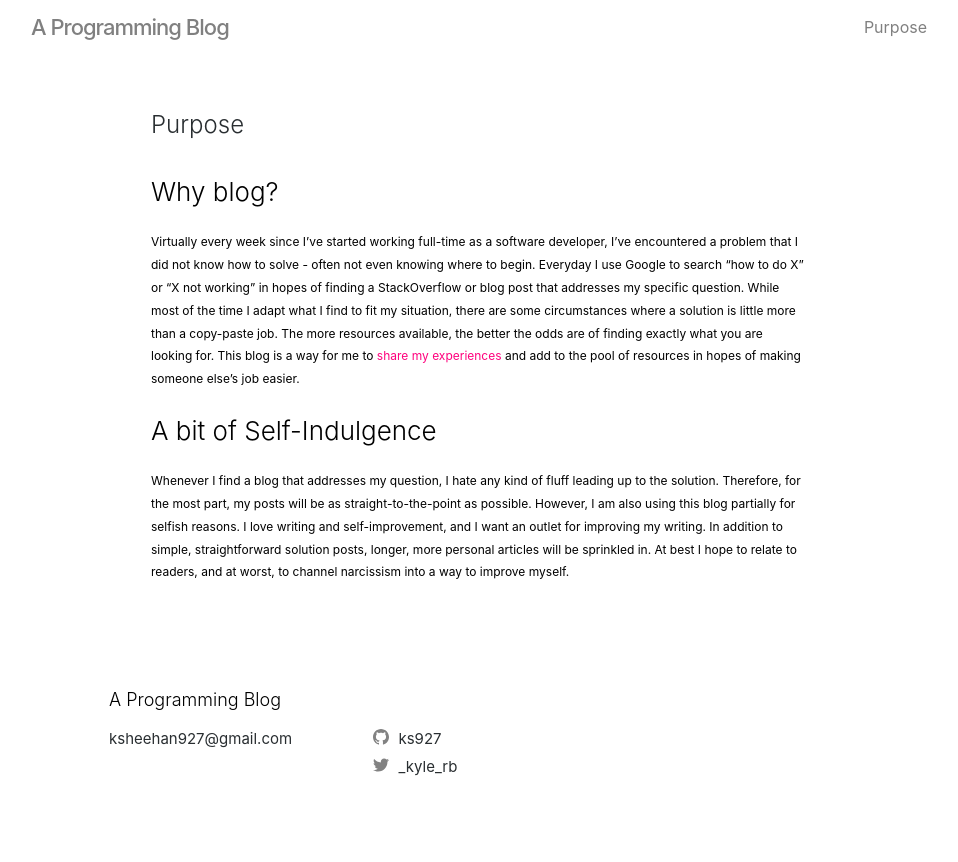
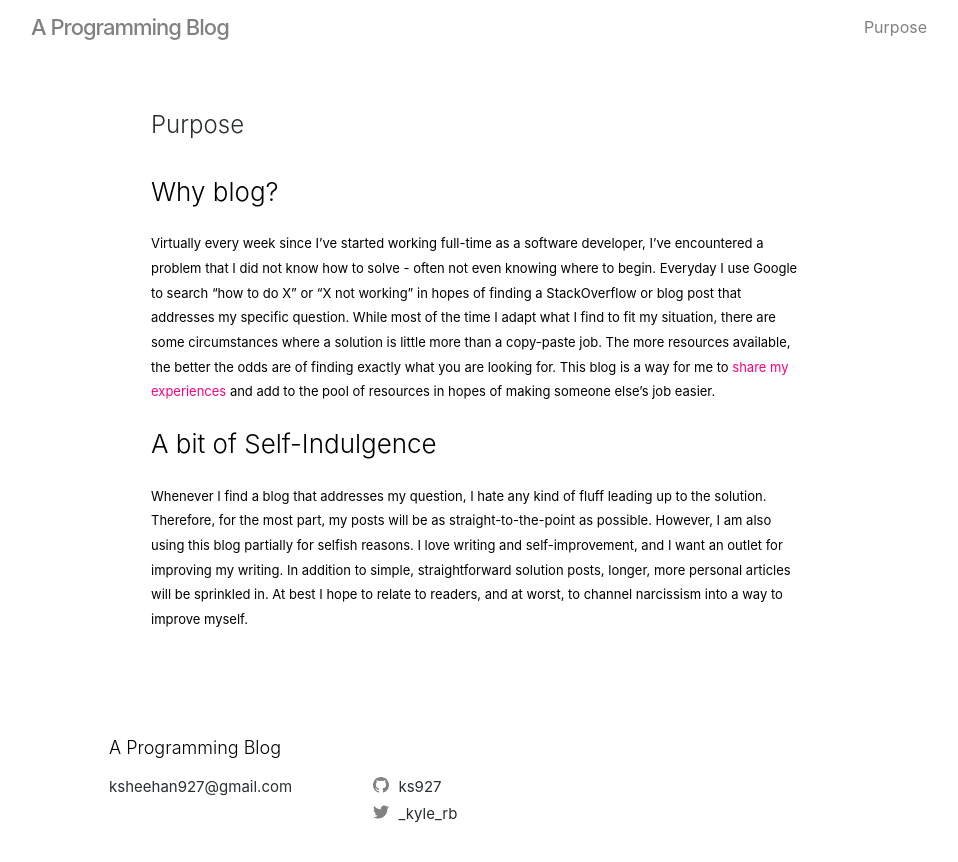
Before and after one commit to ks927/codeks, a Jekyll site: the page built from about.md, in a window 1280 px wide. Shown: the top 862 px of the page, without its empty margins (161-1119 px from the left). Built offline with Jekyll 4.4.1, drawn with Linux system fonts in a browser that asks for light colours.

Commit message:
font size and self-teaching paragraph splits

```diff
--- a/_sass/main.scss
+++ b/_sass/main.scss
@@ -411,7 +411,7 @@
    margin: 0 auto;
    background: '#fff';
    line-height: 1.9;
-   font-size: 12px;
+   font-size: 13px;
    margin-bottom: 30px; }
    .post-content h2 {
      font-size: 32px; }
```
Also changed, not shown: _posts/2019-01-25-self-teaching-journey.markdown (+9 -3 lines), assets/images/profpic.png (added).
